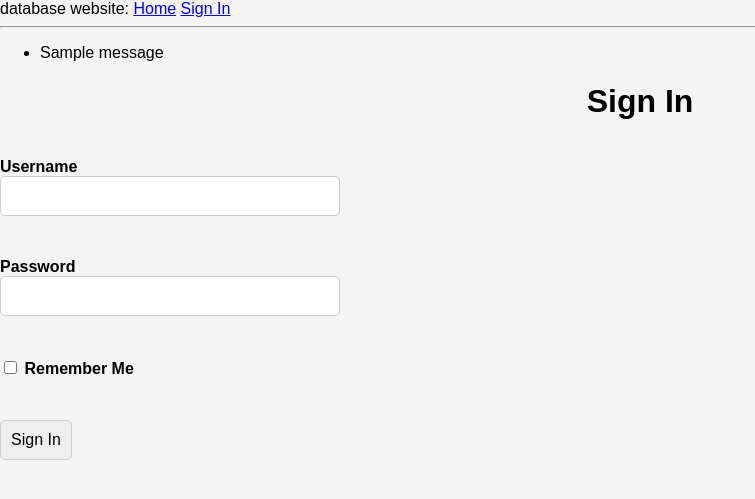
After one commit to JuliusKaufhold/simple_flask_website, a Flask app: page /login in a window 1280 px wide. The commit adds this page. Shown: the top 499 px of the page, without its empty margins (0-755 px from the left). Run offline with Flask 3, Linux system fonts and the light colour scheme; tables that the repository leaves empty hold one stand-in row (values such as "Sample post"); one stand-in notice (Sample message) is shown.

Commit message:
add login field

```diff
--- /dev/null
+++ b/app/forms.py
@@ -0,0 +1,9 @@
+from flask_wtf import FlaskForm
+from wtforms import StringField, PasswordField, BooleanField, SubmitField
+from wtforms.validators import DataRequired
+
+class LoginForm(FlaskForm):
+    username = StringField("Username", validators=[DataRequired()])
+    password = PasswordField("Password", validators=[DataRequired()])
+    remember_me = BooleanField("Remember Me")
+    submit = SubmitField("Sign In")
--- /dev/null
+++ b/app/routes.py
@@ -0,0 +1,81 @@
+from app import app
+from flask import Flask, render_template, request, redirect, flash,url_for
+from flask_sqlalchemy import SQLAlchemy
+import requests
+from app.forms import LoginForm
+
+# API
+api_random_user = "https://randomuser.me/api/"
+
+#db init
+db = SQLAlchemy(app)
+
+# model for users table
+class User(db.Model):
+    id = db.Column(db.Integer, primary_key=True)
+    name = db.Column(db.String(100), nullable=False)
+    email = db.Column(db.String(100), nullable=False)
+
+# create table in database
+with app.app_context():
+    db.create_all()
+
+@app.route("/")
+def index():
+    users = User.query.all()  # Alle Benutzer aus der Datenbank abrufen
+    return render_template("index.html", users=users)
+
+@app.route("/add", methods=["POST"])
+def add_user():
+    name = request.form["name"]
+    email = request.form["email"]
+
+    # create new user
+    new_user = User(name=name, email=email)
+    db.session.add(new_user)
+    db.session.commit()
+
+    return redirect(url_for("index"))
+
+@app.route("/add_random", methods=["POST"])
+def add_random_user():
+    try:
+        response = requests.get(api_random_user)
+
+        if response.status_code==200:
+            random_user = response.json()
+
+            first_name = random_user["results"][0]["name"]["first"]
+            last_name = random_user["results"][0]["name"]["last"]
+            name = first_name + " " +  last_name
+            email = name + "@randommail.com"
+
+            new_user = User(name=name, email=email)
+            db.session.add(new_user)
+            db.session.commit()
+
+        return redirect("/")
+
+    except Exception as e:
+        print(e)
+
+@app.route("/del_user", methods=["POST"])
+def delete_user():
+    user_id = request.form["del_user"]
+    try:
+        user = db.session.get(User,user_id)
+        db.session.delete(user)
+        db.session.commit()
+    except Exception as e:
+        print(e)
+
+    return redirect("/")
+
+@app.route("/login", methods=["GET","POST"])
+def login():
+    form = LoginForm()
+    if form.validate_on_submit():
+        flash("Login requested for user {}, remember_me={}".format(
+              form.username.data, form.remember_me.data))
+        return redirect(url_for('index'))
+    return render_template("login.html", title="Sign In", form=form)
--- /dev/null
+++ b/app/templates/base.html
@@ -0,0 +1,27 @@
+<!DOCTYPE html>
+<html>
+    <head>
+        {% if title %}
+        <title> {{ title }} - database website</title>
+        {% else %}
+        <title> website - database </title>
+        {% endif %}
+        <link rel="stylesheet" href="{{ url_for('static', filename='style.css') }}">
+    </head>
+    <body>
+        <div>database website: <a href="/">Home</a>
+            <a href="/login">Sign In</a>
+        </div>
+        <hr>
+        {% with messages = get_flashed_messages() %}
+        {% if messages %}
+        <ul>
+            {% for message in messages %}
+            <li>{{ message }}</li>
+            {% endfor %}
+        </ul>
+        {% endif %}
+        {% endwith %}
+        {% block content %}{% endblock %}
+    </body>
+</html>
--- /dev/null
+++ b/app/templates/login.html
@@ -0,0 +1,24 @@
+{% extends "base.html" %}
+
+{% block content %}
+    <h1>Sign In</h1>
+    <form action="" method="POST" novalidate>
+        {{ form.hidden_tag() }}
+        <p>
+            {{ form.username.label }}<br>
+            {{ form.username(Size=32) }}
+            {% for error in form.username.errors %}
+            <span style="color: red;">[{{ error }}]</span>
+            {% endfor %}
+        </p>
+        <p>
+            {{ form.password.label }}<br>
+            {{ form.password(Size=32) }}
+            {% for error in form.password.errors %}
+            <span style="color: red;">[{{ error }}]</span>
+            {% endfor %}
+        </p>
+        <p> {{ form.remember_me() }} {{ form.remember_me.label }} </p>
+        <p> {{ form.submit() }} </p>
+    </form>
+{% endblock %}
--- /dev/null
+++ b/config.py
@@ -0,0 +1,4 @@
+import os
+
+class Config:
+    SECRET_KEY = os.environ.get("SECRET_KEY") or "secret-string"
--- a/requirements.txt
+++ b/requirements.txt
@@ -4,6 +4,7 @@ charset-normalizer==3.4.0
 click==8.1.7
 Flask==3.1.0
 Flask-SQLAlchemy==3.1.1
+Flask-WTF==1.2.2
 greenlet==3.1.1
 idna==3.10
 itsdangerous==2.2.0
@@ -15,3 +16,4 @@ SQLAlchemy==2.0.36
 typing_extensions==4.12.2
 urllib3==2.2.3
 Werkzeug==3.1.3
+WTForms==3.2.1
```
Also changed, not shown: app/__init__.py (added, +13 -0 lines), app/templates/index.html (renamed from templates/index.html, +6 -14 lines), server.py (+1 -84 lines), app/static/style.css (renamed from static/style.css), 1 other file.
